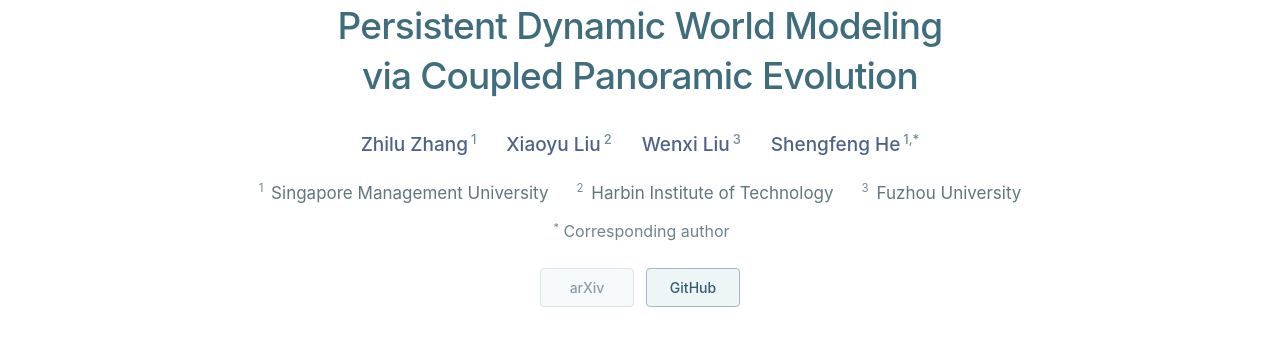
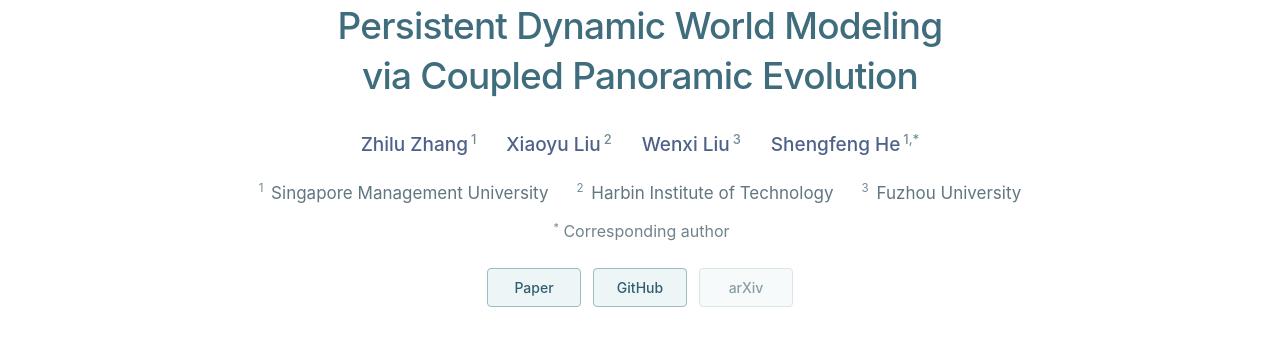
Before and after one commit to OmniPersist/omnipersist.github.io, a plain HTML site: page index.html in a window 1280 px wide. Shown: the part 272-618 px from the top of the page. Drawn offline with Linux system fonts and the light colour scheme.

Commit message:
Add paper PDF and reorder project links

```diff
--- a/index.html
+++ b/index.html
@@ -26,7 +26,7 @@
 <span><sup>3</sup> Fuzhou University</span></p>
 <p class="corresponding-note"><sup>*</sup> Corresponding author</p>
 </div>
-<div class="project-links" aria-label="Project resources"><span class="project-link is-disabled" role="link" aria-disabled="true" title="arXiv link will be added later">arXiv</span><a class="project-link" href="https://github.com/cszhilu1998/OmniPersist" target="_blank" rel="noopener noreferrer">GitHub</a></div></div>
+<div class="project-links" aria-label="Project resources"><a class="project-link" href="html/OmniPersist.pdf" target="_blank" rel="noopener noreferrer" aria-label="Paper (PDF)">Paper</a><a class="project-link" href="https://github.com/cszhilu1998/OmniPersist" target="_blank" rel="noopener noreferrer">GitHub</a><span class="project-link is-disabled" role="link" aria-disabled="true" title="arXiv link will be added later">arXiv</span></div></div>
 <div class="hero-highlight">
 <p class="hero-description"><span class="tagline-line">The camera turns away.</span> <span class="tagline-line world-continuity">The world goes on.</span></p>
 <div class="hero-context"><p class="hero-subtitle">Coupling perspective video generation with an evolving panoramic world to preserve dynamic subjects beyond the field of view.</p>
```
Also changed, not shown: 1 other file.
